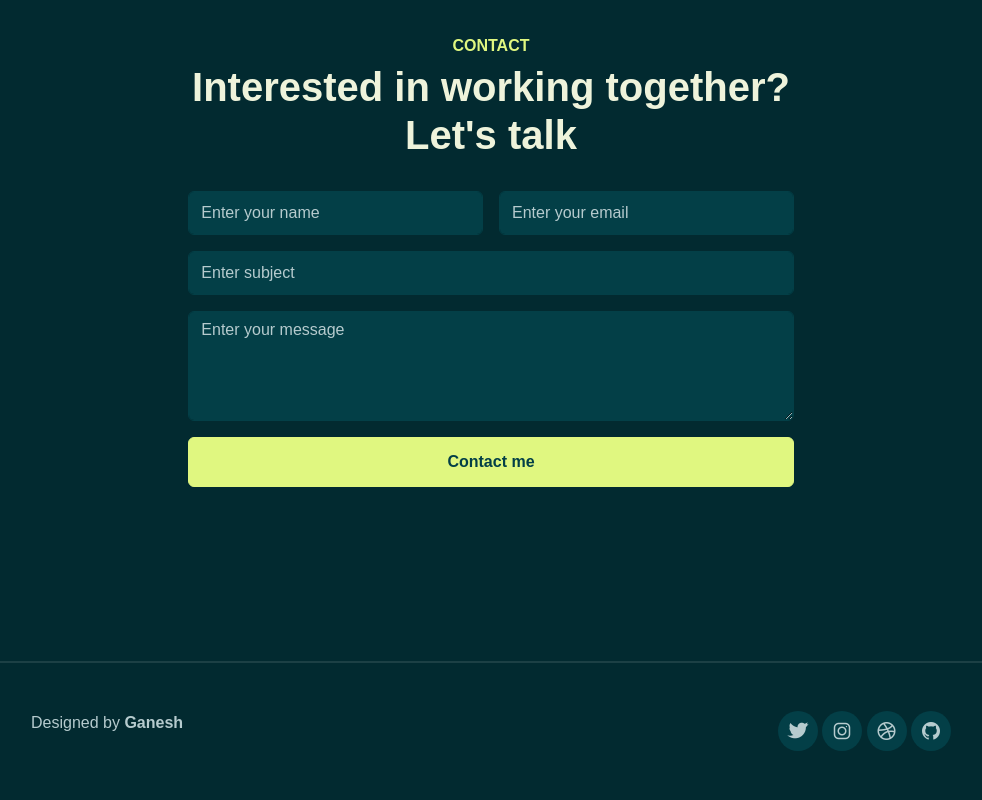
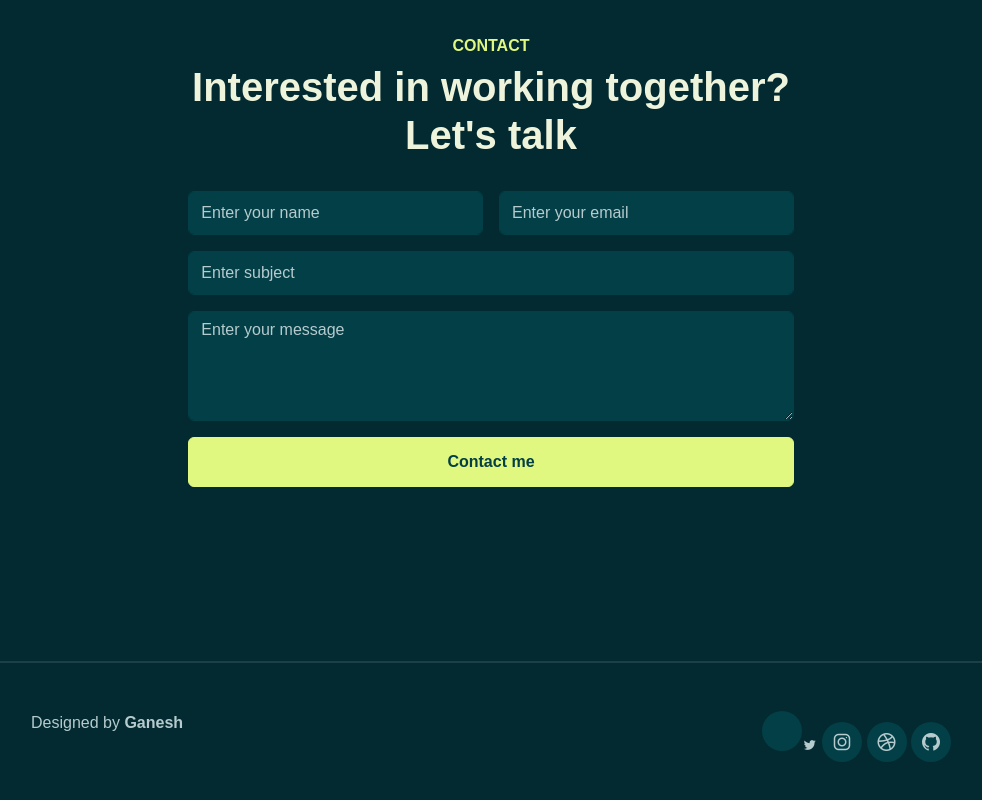
Before and after one commit to xGaneshx/Portfolio-Website, a plain HTML site: page index.html in a window 1280 px wide. Shown: the part 4408-5208 px from the top of the page, without its empty margins (269-1251 px from the left). Drawn offline with Linux system fonts and the light colour scheme; a web font is replaced by a local one.

Commit message:
Update index.html

```diff
--- a/index.html
+++ b/index.html
@@ -391,7 +391,7 @@
                     </div>
                     <div class="col-auto">
                         <div class="social-icons">
-                            <a href="#https://twitter.com/xGaneshx_" class="link-custom"><i class="lab la-twitter"></i></a>
+                            <a href="#https://twitter.com/xGaneshx_" class="link-custom"></a><i class="lab la-twitter"></i>
                             <a href="#https://www.instagram.com/ganesh_sanjai/"><i class="lab la-instagram"></i></a>
                             <a href="#https://dribbble.com/xGaneshx"><i class="lab la-dribbble"></i></a>
                             <a href="#https://github.com/xGaneshx"><i class="lab la-github"></i></a>
```
